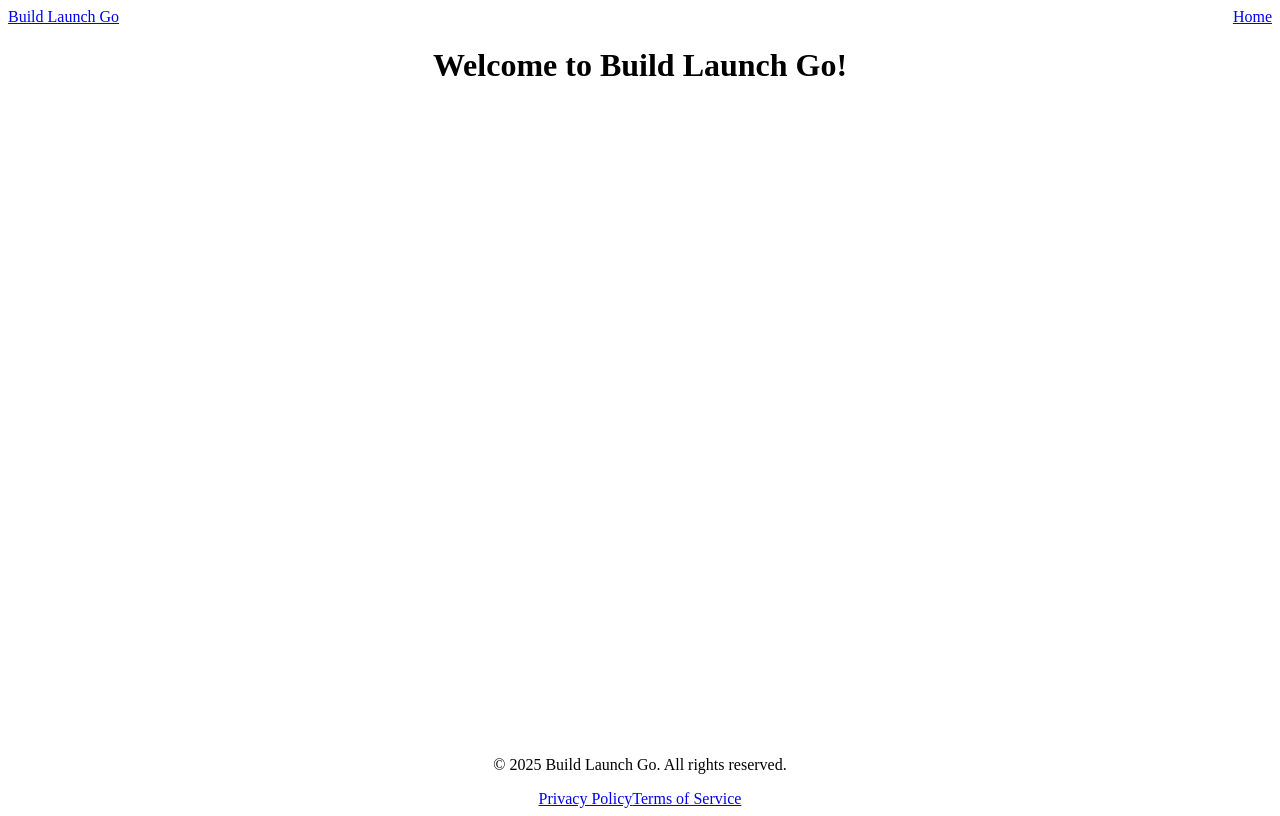
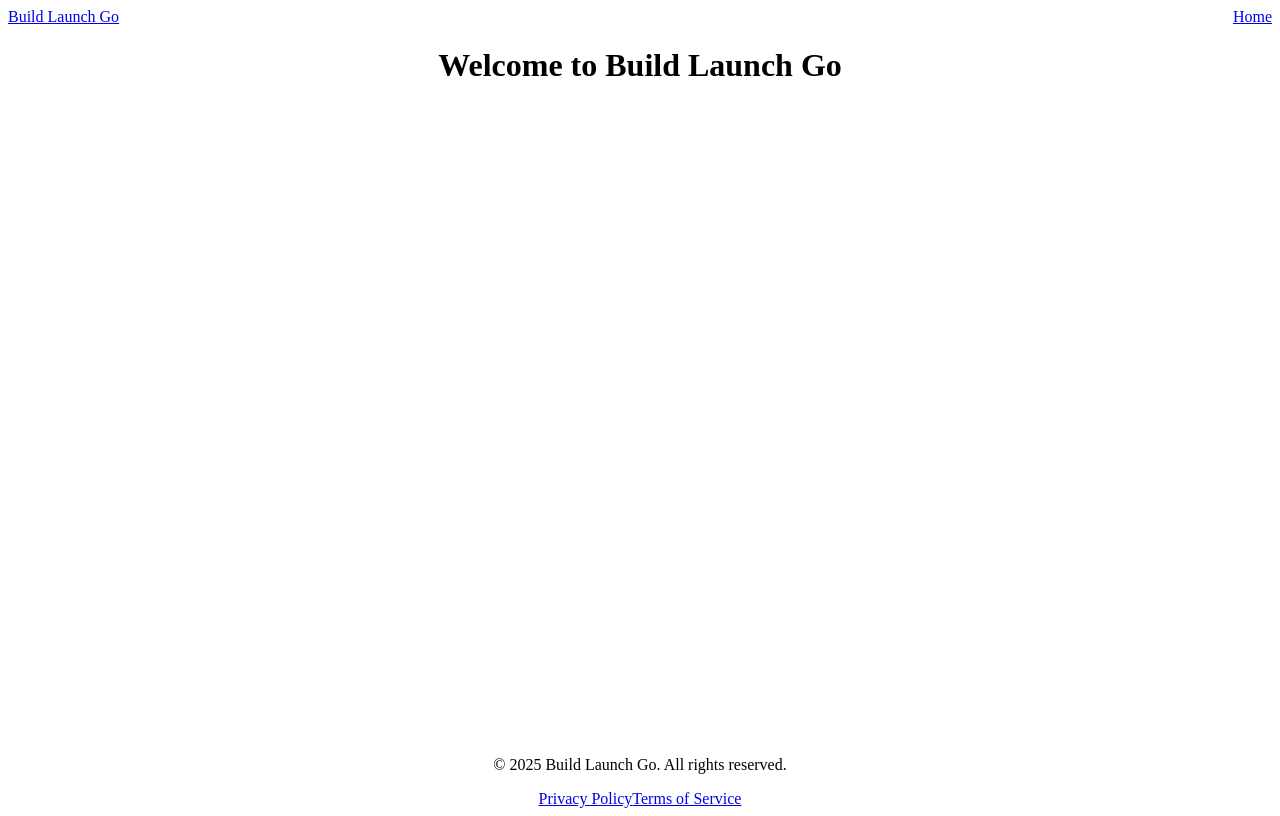
Before and after one commit to josephcmiller2/build-launch-go, a Next.js app in the folder app/: page / in a window 1280 px wide. Built offline with nearby package versions, Linux system fonts and the light colour scheme.

Commit message:
Reverting

```diff
--- a/app/package.json
+++ b/app/package.json
@@ -18,6 +18,7 @@
   "devDependencies": {
     "@types/react": "19.0.8",
     "autoprefixer": "^10.4.20",
+    "chokidar": "^4.0.3",
     "postcss": "^8.5.2",
     "tailwindcss": "^4.0.6",
     "typescript": "5.7.3"
--- a/app/pages/index.tsx
+++ b/app/pages/index.tsx
@@ -6,7 +6,7 @@ const HomePage: React.FC = () => {
     <Layout>
       <div className="text-center">
         <h1 className="text-3xl font-bold">
-          Welcome to Build Launch Go!
+          Welcome to Build Launch Go
         </h1>
       </div>
     </Layout>
```
Also changed, not shown: 2 other files (tests, documents, lock files or other folders).
